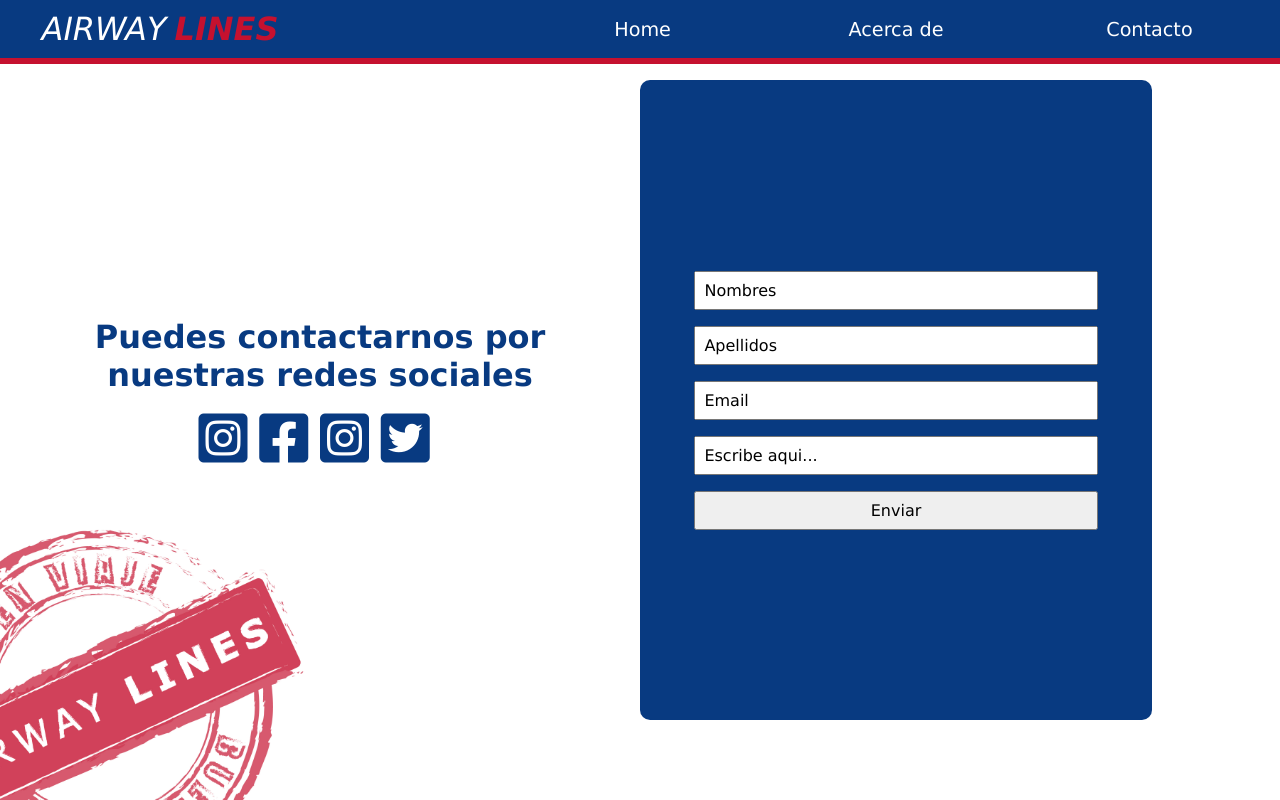
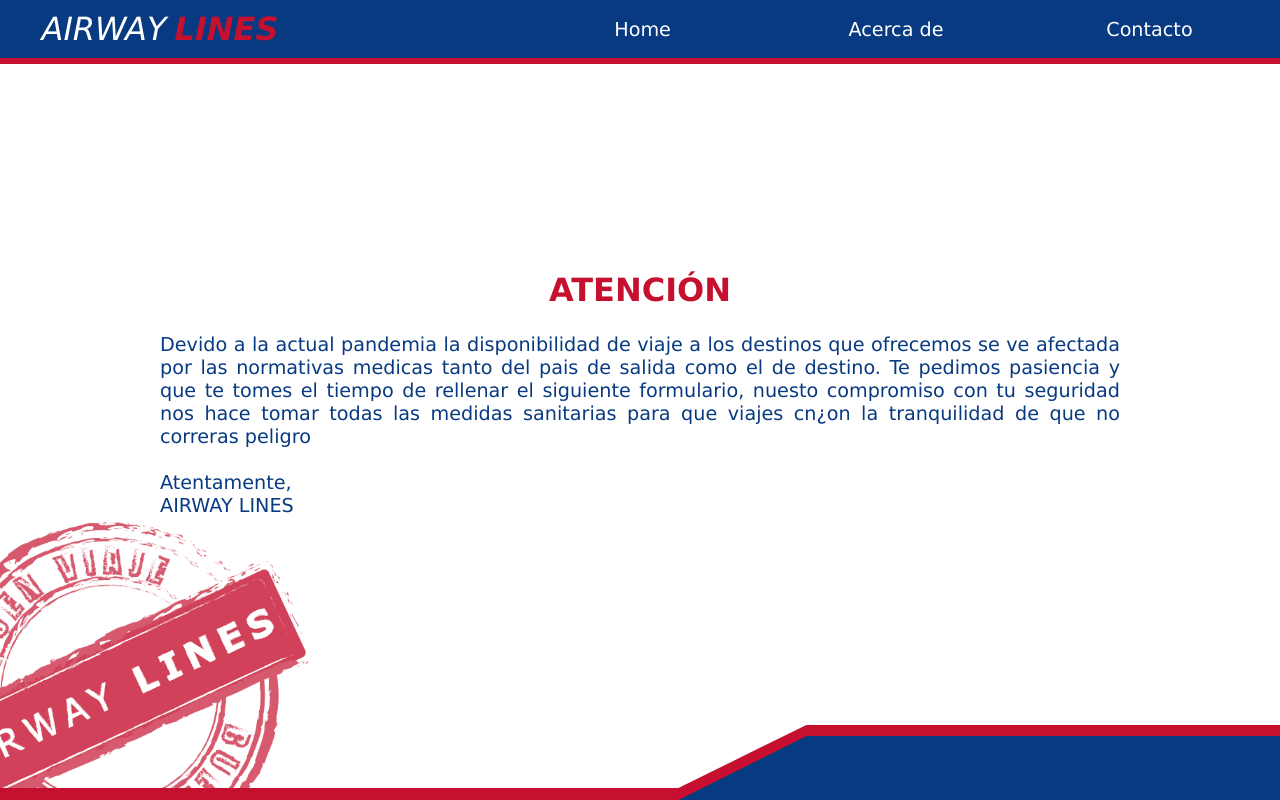
Before and after one commit to AlexR-glitch/parcial_final_programacion, a React (Create React App) app: page /contact in a window 1280 px wide. Shown: the top 800 px of the page. Built offline with nearby package versions, Linux system fonts and the light colour scheme.

Commit message:
vista_pc terminada

```diff
--- /dev/null
+++ b/src/components/cuidao.jsx
@@ -0,0 +1,13 @@
+export default function Advertencia() {
+    return(
+        <header className="CuidaoChico">
+            <div className="quemao">
+                <h1>ATENCIÓN</h1>
+                <p>Devido a la actual pandemia la disponibilidad de viaje a los destinos que ofrecemos se ve afectada por las normativas medicas tanto del pais de salida como el de destino. Te pedimos pasiencia y que te tomes el tiempo de rellenar el siguiente formulario, nuesto compromiso con tu seguridad nos hace tomar todas las medidas sanitarias para que viajes cn¿on la tranquilidad de que no correras peligro
+                <br /><br />
+                Atentamente,<br />AIRWAY LINES
+                </p>
+            </div>
+        </header>
+    )
+}
--- a/src/components/formulario.jsx
+++ b/src/components/formulario.jsx
@@ -1,6 +1,6 @@
 export default function Formulario(){
     return(
-        <div className="contactado">
+        <section className="contactado">
             <div className="redes">
                 <h1>Puedes contactarnos por nuestras redes sociales</h1>
                 <div className="social">
@@ -11,11 +11,12 @@ export default function Formulario(){
                 </div>
             </div>
             <div className="forma">
-                <input type="text" name="Nombres" value="Nombres" id="" />
-                <input type="text" name="Apellidos" value="Apellidos" id="" />
-                <input type="email" name="Email" value="Email" id="" />
-                <input type="text" value="Escribe aqui..." id="textual" />
-                <input type="submit" value="Enviar" /></div>
-        </div>
+                <input type="text" name="" placeholder="Nombre" id="" />
+                <input type="text" name="" placeholder="Apellidos" id="" />
+                <input type="email" name="" placeholder="Email" id="" />
+                <textarea name="texto" id="" cols="2" rows="9" placeholder="Escriba algo..."></textarea>
+                <input type="submit" value="Enviar" />
+            </div>
+        </section>
     )
 }
--- a/src/pages/Contact.jsx
+++ b/src/pages/Contact.jsx
@@ -1,7 +1,11 @@
 import Formulario from '../components/formulario';
+import Advertencia from '../components/cuidao';
 
 export default function Contactos() {
     return(
-        <Formulario/>
+        <section className="Illo">
+            <Advertencia/>
+            <Formulario/>
+        </section>
     )
 }
--- a/src/sass/_footer.scss
+++ b/src/sass/_footer.scss
@@ -61,3 +61,6 @@ footer{
         }
     }
 }
+hr{
+    border-style: none;
+}
--- a/src/sass/_formulario.scss
+++ b/src/sass/_formulario.scss
@@ -3,24 +3,25 @@
 .contactado{
     width: 100%;
     height: 100%;
-    background: url(../bg03.jpg);
-    background-position: bottom;
-    background-size: cover;
+    background: $azul;
     display: flex;
     flex-direction: row;
     align-items: center;
+    justify-content: center;
     .redes{
-        width: 50%;
+        width: 40%;
         height: 100%;
         display: flex;
         flex-direction: column;
         align-items: center;
         justify-content: center;
+        margin-right: 4rem;
         h1{
-            width: 80%;
-            color: $azul;
+            width: 100%;
+            color: $blanco;
             text-align: center;
             height: fit-content;
+            font-size: 1.5rem;
         }
         .social{
             display: flex;
@@ -28,35 +29,37 @@
             justify-content: center;
             height: fit-content;
             width: 100%;
-            padding: 1rem;
+            margin-top: 1.5rem;
             i{
-                font-size: 3.5rem;
-                width: 10%;
+                font-size: 4rem;
+                width: 15%;
                 height: fit-content;
-                padding: 0;
-                color:$azul;
+                color:$blanco;
             }
         }
     }
     .forma{
-        width: 40%;
-        height: 80%;
+        width: 30%;
+        height: 70%;
         display: flex;
         flex-direction: column;
         padding: .5rem 2rem;
-        justify-content: center;
+        justify-content: space-around;
         align-items: center;
-        border-radius: 10px;
-        background: $azul;
+        border-radius: 15px;
+        background: $blanco;
         input{
-            width: 90%;
-            height: auto;
+            max-width: 90%;
+            height: 3rem;
             font-size: 1rem;
             padding: .5rem;
             margin: .5rem;
-            #textual{
-                height: 6rem;
-            }
+            border-radius: 5px;
+            border-style: solid $negro;
+        }
+        textarea{
+            padding: .5rem;
+            margin: .5rem;
         }
     }
 }
--- a/src/sass/_header.scss
+++ b/src/sass/_header.scss
@@ -5,6 +5,7 @@ header{
     height: 100%;
     background: $azul;
     border-style: none;
+
     //main_header styles
     .container{
         width: 100%;
@@ -79,4 +80,42 @@ header{
             }
         }
     }
+
 }
+
+
+    //area de relleno de la zona de contacto
+    .CuidaoChico{
+        width: 100%;
+        height: aut;
+        display: flex;
+        background: $rojo;
+        clip-path: polygon(0% 0%, 0% 100%, 53% 100%, 63% 92%, 100% 92%, 100% 0%);
+        .quemao{
+            width: 100%;
+            height: 98.5%;
+            display: flex;
+            flex-direction: column;
+            justify-content: center;
+            align-items: center;
+            background: url(../bg03.jpg);
+            background-size: cover;
+            background-position: bottom;
+            clip-path: polygon(0% 0%, 0% 100%, 53% 100%, 63% 92%, 100% 92%, 100% 0%);
+            h1{
+                width: 50%;
+                height: fit-content;
+                text-align: center;
+                color: $rojo;
+                margin-bottom: 1.5rem;
+                font-size: 2rem;
+            }
+            p{
+                width: 75%;
+                height: fit-content;
+                text-align: justify;
+                color: $azul;
+                font-size: 1.2rem;
+            }
+        }
+    }
--- a/src/sass/_section.scss
+++ b/src/sass/_section.scss
@@ -84,3 +84,7 @@
         }
     }
 }
+
+.Illo{
+    background: $azul;
+}
--- a/src/sass/_variables.scss
+++ b/src/sass/_variables.scss
@@ -1,6 +1,7 @@
 $azul: #083A81;
 $rojo: #c5112F;
 $rojo2: #9D031C;
-$degradado: #0000;
+$degradado: rgba(0, 0, 0, 0.637);
 $blanco: #ffff;
 $sombreado: #c5112f8f;
+$negro: #000;
```
